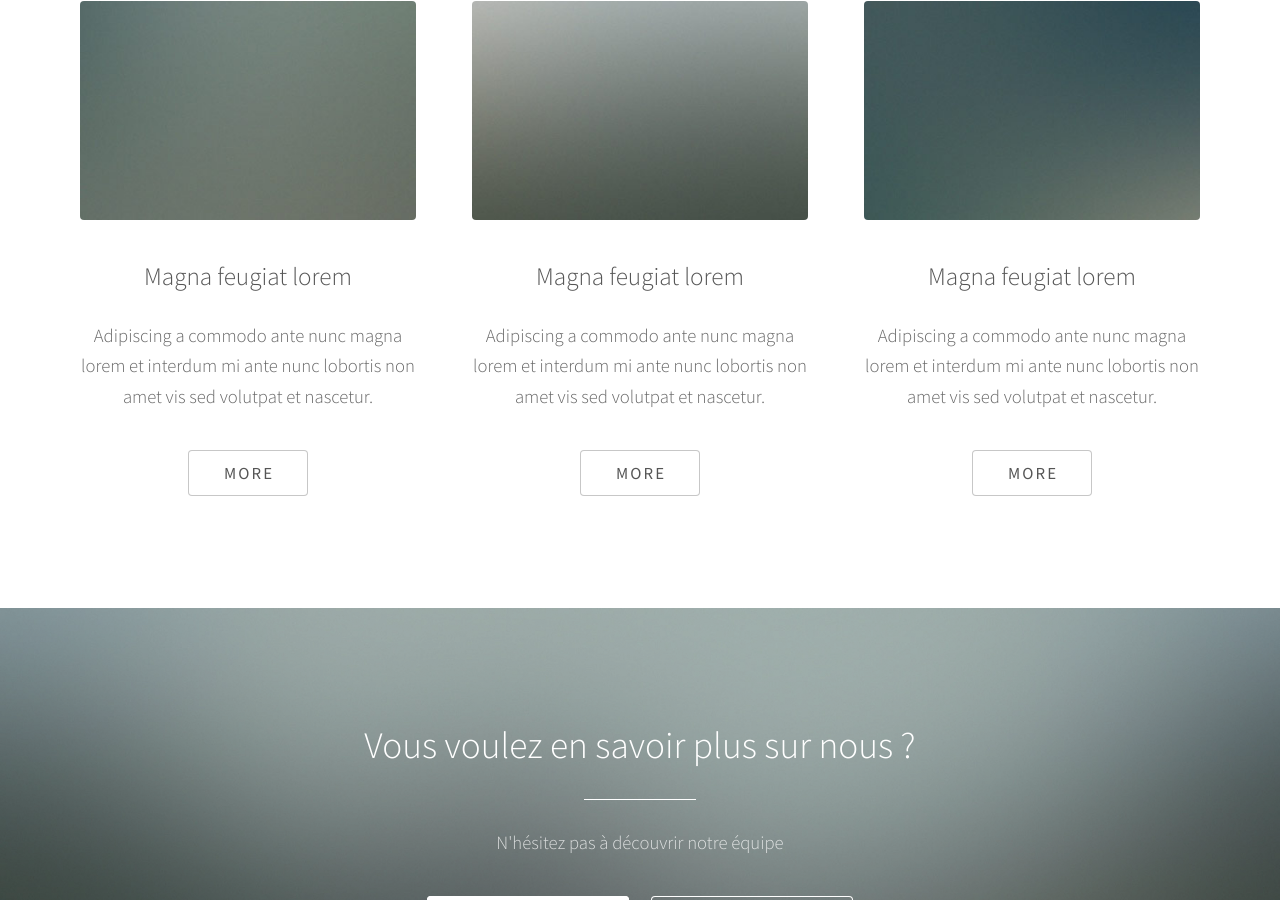
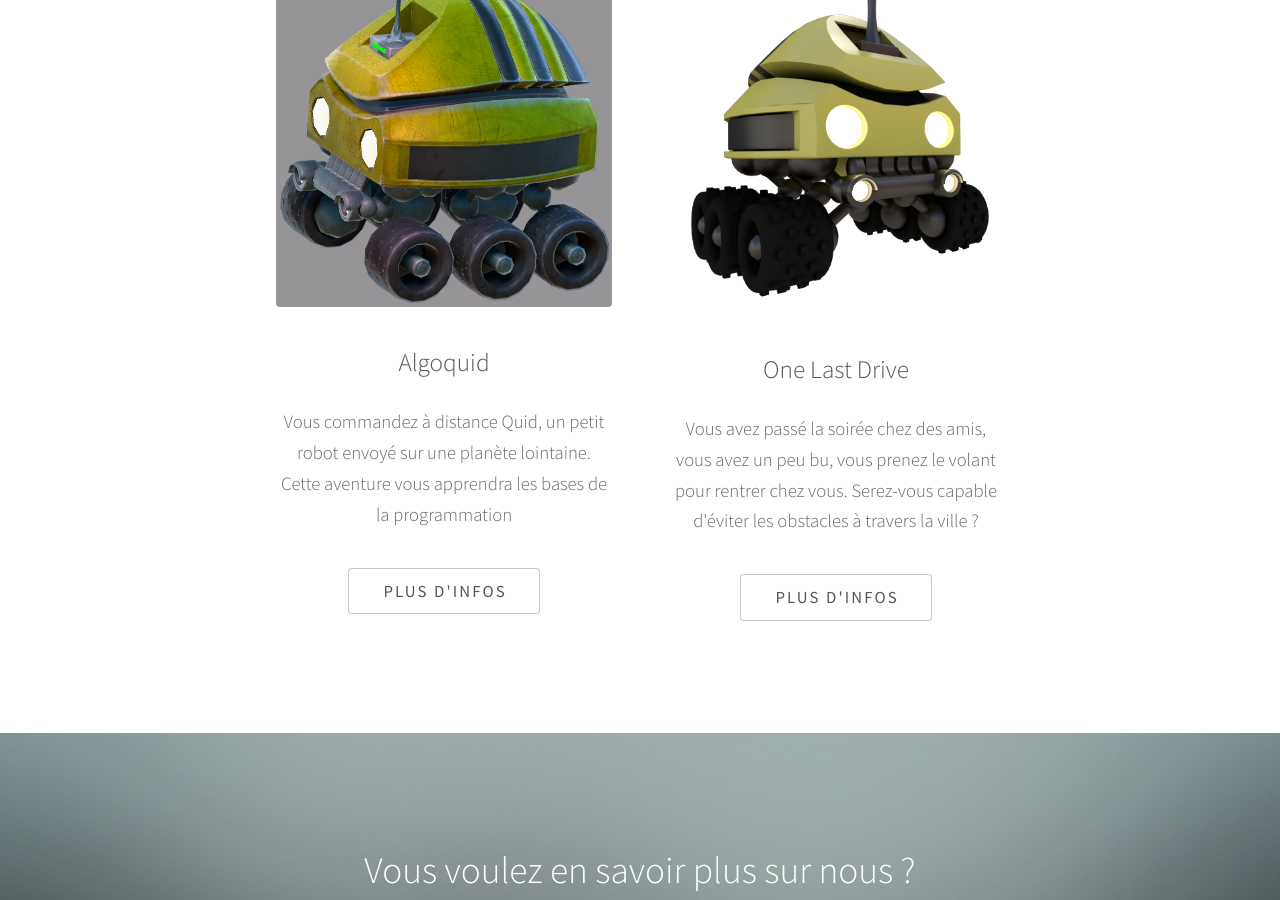
Before and after one commit to Silly-Machines/silly-machines.github.io, a Jekyll site: the page built from index.html, in a window 1280 px wide and 900 px high, scrolled down 2515 px. Built offline with Jekyll 4.4.1, drawn with Linux system fonts in a browser that asks for light colours.

Commit message:
Aperçu des projets

```diff
--- a/index.html
+++ b/index.html
@@ -57,7 +57,6 @@ layout: default
 		</div>
 	</section>
 
-		<!-- Three -->
 	<section id="nos-projets" class="main style1 special">
 		<div class="container">
 			<header class="major">
@@ -65,28 +64,20 @@ layout: default
 			</header>
 			<p>Ante nunc accumsan et aclacus nascetur ac ante amet sapien sed.</p>
 			<div class="row 150%">
-						<div class="4u 12u$(medium)">
-							<span class="image fit"><img src="images/pic02.jpg" alt="" /></span>
-							<h3>Magna feugiat lorem</h3>
-							<p>Adipiscing a commodo ante nunc magna lorem et interdum mi ante nunc lobortis non amet vis sed volutpat et nascetur.</p>
+				<div class="4u -2u 12u$(medium)">
+					<span class="image fit"><img src="{{ site.baseurl }}/images/algoquid/rendu4algoquid.png" alt="" /></span>
+					<h3>Algoquid</h3>
+					<p>Vous commandez à distance Quid, un petit robot envoyé sur une planète lointaine. Cette aventure vous apprendra les bases de la programmation</p>
 					<ul class="actions">
-								<li><a href="#" class="button">More</a></li>
+						<li><a href="{{ site.baseurl }}/projets/algoquid/" class="button">Plus d'infos</a></li>
 					</ul>
 				</div>
 				<div class="4u 12u$(medium)">
-							<span class="image fit"><img src="images/pic03.jpg" alt="" /></span>
-							<h3>Magna feugiat lorem</h3>
-							<p>Adipiscing a commodo ante nunc magna lorem et interdum mi ante nunc lobortis non amet vis sed volutpat et nascetur.</p>
+					<span class="image fit"><img src="{{ site.baseurl }}/images/algoquid/rendu3algoquid.png" alt="" /></span>
+					<h3>One Last Drive</h3>
+					<p>Vous avez passé la soirée chez des amis, vous avez un peu bu, vous prenez le volant pour rentrer chez vous. Serez-vous capable d'éviter les obstacles à travers la ville ?</p>
 					<ul class="actions">
-								<li><a href="#" class="button">More</a></li>
-							</ul>
-						</div>
-						<div class="4u$ 12u$(medium)">
-							<span class="image fit"><img src="images/pic04.jpg" alt="" /></span>
-							<h3>Magna feugiat lorem</h3>
-							<p>Adipiscing a commodo ante nunc magna lorem et interdum mi ante nunc lobortis non amet vis sed volutpat et nascetur.</p>
-							<ul class="actions">
-								<li><a href="#" class="button">More</a></li>
+						<li><a href="{{ site.baseurl }}/projets/one-last-drive/" class="button">Plus d'infos</a></li>
 					</ul>
 				</div>
 			</div>
--- /dev/null
+++ b/projets/algoquid/index.html
@@ -0,0 +1,4 @@
+---
+layout: project
+title: Algoquid
+---
--- /dev/null
+++ b/projets/one-last-drive/index.html
@@ -0,0 +1,4 @@
+---
+layout: project
+title: One Last Drive
+---
```
Also changed, not shown: _layouts/project.html (added, +35 -0 lines), images/algoquid/GIFalgoquid3.gif (added), images/algoquid/rendu2algoquid.png (added), images/algoquid/rendu3algoquid.png (added), images/algoquid/rendu4algoquid.png (added), images/algoquid/rendualgoquid.png (added), images/pic01.jpg (deleted), images/pic02.jpg (deleted), images/pic03.jpg (deleted), images/pic04.jpg (deleted), images/pic05.jpg (deleted), images/pic06.jpg (deleted). Lines whose indentation alone changed are shown as unchanged.
